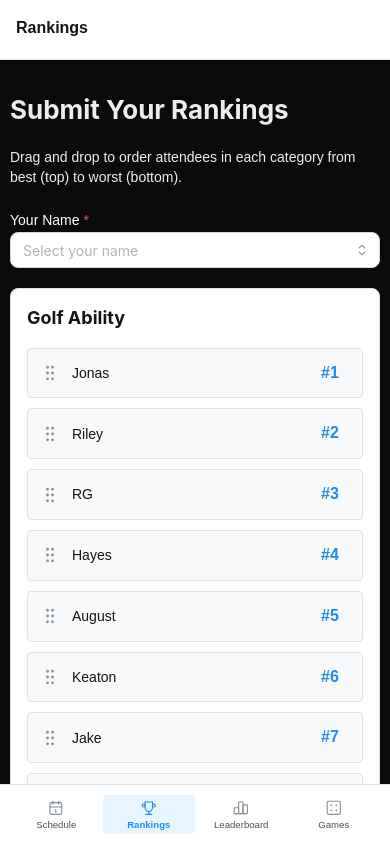
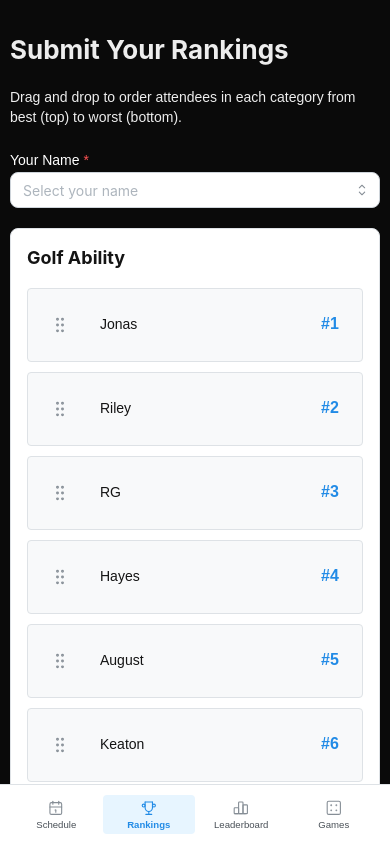
Before and after one commit to jonaspeekpainting/bach, a Next.js app: page /rankings in a window 390 px wide. Shown: the top 842 px of the page. Built offline with nearby package versions, Linux system fonts and the light colour scheme.

Commit message:
Small styling fixes

```diff
--- a/app/games/page.tsx
+++ b/app/games/page.tsx
@@ -2,7 +2,7 @@
 
 import { AppShell, Title, Container, Paper, Text, Stack, Table, Divider, Badge, Box, Group, ThemeIcon } from "@mantine/core";
 import { useDisclosure } from "@mantine/hooks";
-import { Navigation, MobileHeader } from "@/components/Navigation";
+import { Navigation } from "@/components/Navigation";
 import {
   IconGolf,
   IconBeer,
@@ -124,10 +124,8 @@ export default function GamesPage() {
   return (
     <AppShell
       navbar={{ width: 200, breakpoint: "sm" }}
-      header={{ height: 60 }}
       footer={{ height: 60 }}
     >
-      <MobileHeader />
       <AppShell.Main>
         <Container pt={{ base: "md", sm: "xl" }} pb={{ base: "md", sm: "xl" }} px={{ base: "xs", sm: "md" }} size="lg">
           <Title order={1} mb={{ base: "md", sm: "xl" }}>
--- a/app/globals.css
+++ b/app/globals.css
@@ -22,3 +22,22 @@ body {
   font-family: Arial, Helvetica, sans-serif;
   min-height: 100vh;
 }
+
+/* Fix footer to bottom on mobile devices */
+@media (max-width: 47.99em) {
+  /* Ensure footer stays fixed at bottom on iOS */
+  [data-mantine-component="AppShell.Footer"] {
+    position: fixed !important;
+    bottom: 0 !important;
+    left: 0 !important;
+    right: 0 !important;
+    z-index: 1000 !important;
+    /* Support iOS safe area insets */
+    padding-bottom: env(safe-area-inset-bottom) !important;
+  }
+
+  /* Add padding to main content to account for fixed footer */
+  [data-mantine-component="AppShell.Main"] {
+    padding-bottom: calc(60px + env(safe-area-inset-bottom)) !important;
+  }
+}
--- a/app/leaderboard/page.tsx
+++ b/app/leaderboard/page.tsx
@@ -2,7 +2,7 @@
 
 import { AppShell, Tabs, Box } from "@mantine/core";
 import { useDisclosure } from "@mantine/hooks";
-import { Navigation, MobileHeader } from "@/components/Navigation";
+import { Navigation } from "@/components/Navigation";
 import { LeaderboardDisplay } from "./LeaderboardDisplay";
 import { PointsForm } from "./PointsForm";
 import { TeamNamesForm } from "./TeamNamesForm";
@@ -14,10 +14,8 @@ export default function LeaderboardPage() {
   return (
     <AppShell
       navbar={{ width: 200, breakpoint: "sm" }}
-      header={{ height: 60 }}
       footer={{ height: 60 }}
     >
-      <MobileHeader />
       <AppShell.Main>
         <Tabs defaultValue="leaderboard" mt="md">
           <Tabs.List justify="center" grow style={{ overflowX: "auto" }}>
--- a/app/rankings/RankingForm.tsx
+++ b/app/rankings/RankingForm.tsx
@@ -71,6 +71,8 @@ function SortableItem({ id, attendee, rank }: SortableItemProps) {
   return (
     <Box
       ref={setNodeRef}
+      {...attributes}
+      {...listeners}
       style={{
         ...style,
         padding: "var(--mantine-spacing-sm)",
@@ -80,6 +82,8 @@ function SortableItem({ id, attendee, rank }: SortableItemProps) {
         borderRadius: "var(--mantine-radius-sm)",
         cursor: "grab",
         touchAction: "none",
+        // Larger touch target on mobile
+        minHeight: "48px",
       }}
       onMouseDown={(e) => {
         if (e.currentTarget.style.cursor === "grab") {
@@ -92,14 +96,18 @@ function SortableItem({ id, attendee, rank }: SortableItemProps) {
     >
       <Group gap="sm" wrap="nowrap">
         <Box
-          {...attributes}
-          {...listeners}
           style={{
             display: "flex",
             alignItems: "center",
             justifyContent: "center",
             color: "var(--mantine-color-gray-6)",
             cursor: "grab",
+            // Larger drag handle area on mobile
+            minWidth: "48px",
+            minHeight: "48px",
+            padding: "var(--mantine-spacing-xs)",
+            marginLeft: "-4px",
+            marginRight: "4px",
           }}
         >
           <IconGripVertical size={20} stroke={1.5} />
--- a/app/rankings/page.tsx
+++ b/app/rankings/page.tsx
@@ -2,7 +2,7 @@
 
 import { AppShell } from "@mantine/core";
 import { useLocalStorage, useDisclosure } from "@mantine/hooks";
-import { Navigation, MobileHeader } from "@/components/Navigation";
+import { Navigation } from "@/components/Navigation";
 import { RankingForm } from "./RankingForm";
 import { RankingsDisplay } from "./RankingsDisplay";
 
@@ -18,10 +18,8 @@ export default function RankingsPage() {
   return (
     <AppShell
       navbar={{ width: 200, breakpoint: "sm" }}
-      header={{ height: 60 }}
       footer={{ height: 60 }}
     >
-      <MobileHeader />
       <AppShell.Main>
         {hasSubmitted ? <RankingsDisplay /> : <RankingForm />}
       </AppShell.Main>
--- a/app/resources/page.tsx
+++ b/app/resources/page.tsx
@@ -2,7 +2,7 @@
 
 import { AppShell, Title, Text, Container } from "@mantine/core";
 import { useDisclosure } from "@mantine/hooks";
-import { Navigation, MobileHeader } from "@/components/Navigation";
+import { Navigation } from "@/components/Navigation";
 
 export default function ResourcesPage() {
   const [opened, { toggle }] = useDisclosure();
@@ -10,10 +10,8 @@ export default function ResourcesPage() {
   return (
     <AppShell
       navbar={{ width: 200, breakpoint: "sm" }}
-      header={{ height: 60 }}
       footer={{ height: 60 }}
     >
-      <MobileHeader />
       <AppShell.Main>
         <Container pt="xl" pb={0}>
           <Title order={1} mb="md">
--- a/app/schedule/page.tsx
+++ b/app/schedule/page.tsx
@@ -2,7 +2,7 @@
 
 import { AppShell, Title, Container, Paper, Text, Stack, Divider, Group, ThemeIcon, Box, List, Badge } from "@mantine/core";
 import { useDisclosure } from "@mantine/hooks";
-import { Navigation, MobileHeader } from "@/components/Navigation";
+import { Navigation } from "@/components/Navigation";
 import {
   IconCalendar,
   IconMapPin,
@@ -273,10 +273,8 @@ export default function SchedulePage() {
   return (
     <AppShell
       navbar={{ width: 200, breakpoint: "sm" }}
-      header={{ height: 60 }}
       footer={{ height: 60 }}
     >
-      <MobileHeader />
       <AppShell.Main>
         <Container pt={{ base: "md", sm: "xl" }} pb={{ base: "md", sm: "xl" }} px={{ base: "xs", sm: "md" }} size="lg">
           <Title order={1} mb={{ base: "md", sm: "xl" }}>
--- a/components/Navigation.tsx
+++ b/components/Navigation.tsx
@@ -5,7 +5,6 @@ import { usePathname, useRouter } from "next/navigation";
 import {
   IconCalendar,
   IconTrophy,
-  IconBook,
   IconDice,
   IconChartBar,
 } from "@tabler/icons-react";
@@ -75,7 +74,17 @@ export function Navigation({ opened, toggle }: NavigationProps) {
           })}
         </Stack>
       </AppShell.Navbar>
-      <AppShell.Footer hiddenFrom="sm" p="xs">
+      <AppShell.Footer
+        hiddenFrom="sm"
+        p="xs"
+        style={{
+          position: "fixed",
+          bottom: 0,
+          left: 0,
+          right: 0,
+          zIndex: 1000,
+        }}
+      >
         <Group justify="space-around" gap={0} wrap="nowrap">
           {navItems.map((item) => {
             const Icon = item.icon;
@@ -130,19 +139,3 @@ export function Navigation({ opened, toggle }: NavigationProps) {
     </>
   );
 }
-
-export function MobileHeader() {
-  const pathname = usePathname();
-  const title = pathname === "/schedule" ? "Schedule" :
-                pathname === "/rankings" ? "Rankings" :
-                pathname === "/leaderboard" ? "Leaderboard" :
-                pathname === "/games" ? "Games" : "App";
-
-  return (
-    <AppShell.Header hiddenFrom="sm" p="md">
-      <Group>
-        <span style={{ fontWeight: 600, color: "var(--mantine-color-dark-9)" }}>{title}</span>
-      </Group>
-    </AppShell.Header>
-  );
-}
```
